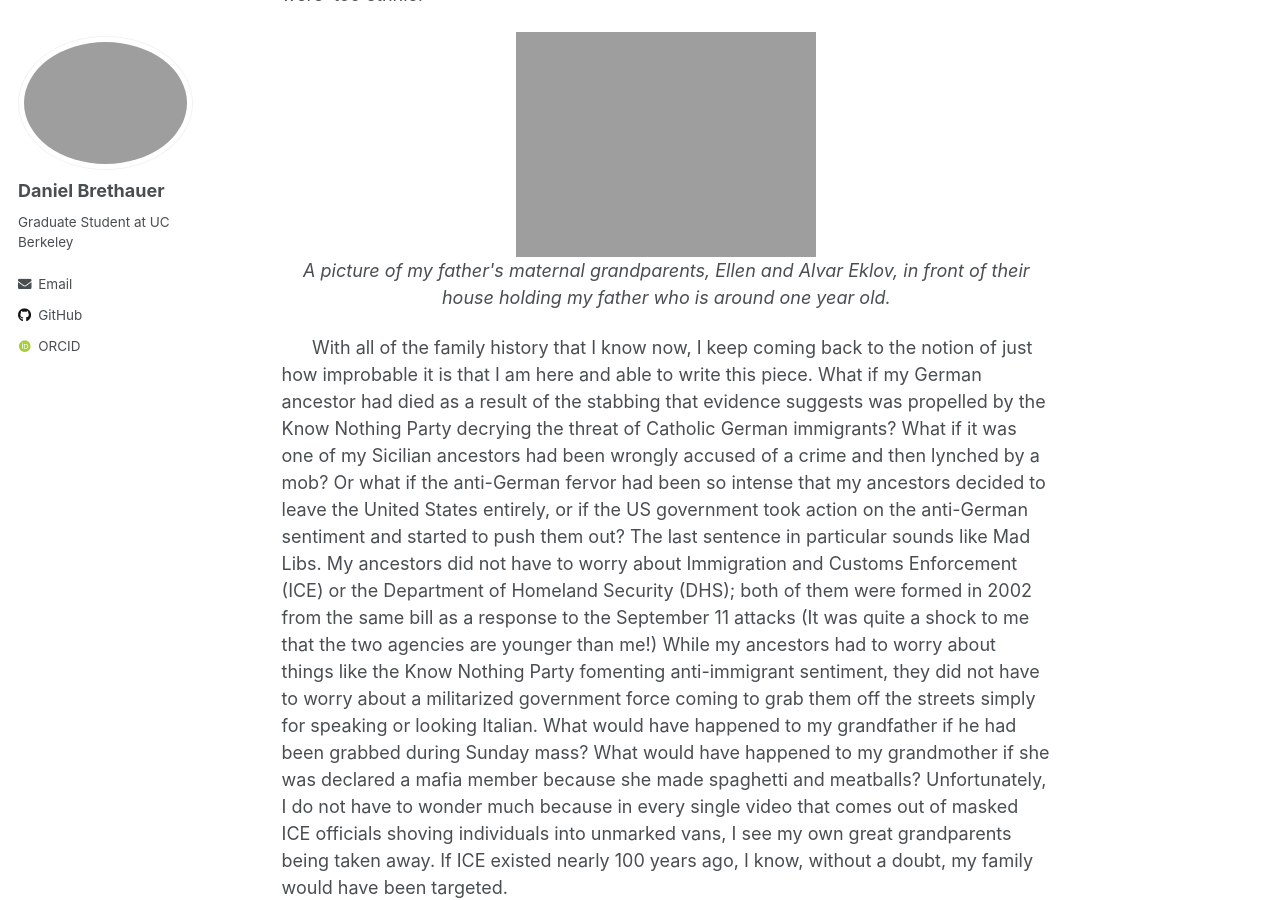
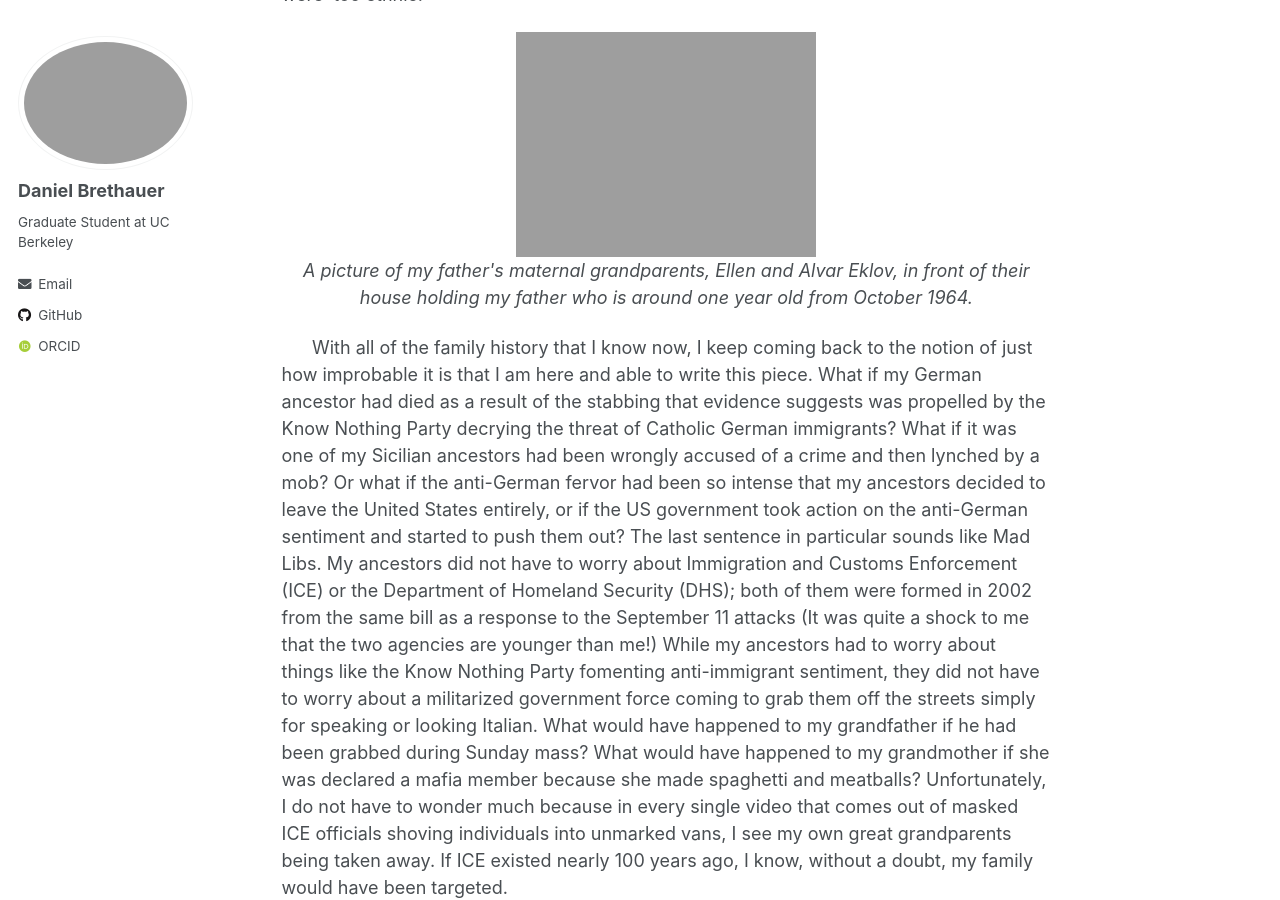
Before and after one commit to dbrethauer/dbrethauer.github.io, a Jekyll site: the page built from _pages/familyhistory.md, in a window 1280 px wide and 900 px high, scrolled down 5288 px. Built offline with Jekyll 4.4.1, drawn with Linux system fonts in a browser that asks for light colours; some web fonts are replaced.

Commit message:
Update familyhistory.md

```diff
--- a/_pages/familyhistory.md
+++ b/_pages/familyhistory.md
@@ -41,7 +41,7 @@ title: "Family History"
 &nbsp;&nbsp;&nbsp;&nbsp;&nbsp;&nbsp;Even without intense, specifically anti-Finnish political messaging, my paternal grandmother and her family were not unaffected by the pervasive fog of anti-immigrant sentiment that cloaked the country. Growing up, my paternal grandmother was raised in a household where any sign that you had been born elsewhere was faux pas. She was only taught English, losing the native language of her ancestors and her parents. The anti-immigrant sentiment was so internalized that my paternal grandmother supposedly had to forge her parent’s signature when bringing home her report card, not because she wanted to hide her grades but because her mother refused to sign fearing her signature and name were ‘too ethnic.’
 <p align="center">
 <img src="../images/research/Alvar+Ellen_Eklov.jpg" alt="A picture of my father's maternal grandaprents, Ellen and Alvar Eklov, in front of their house holding my father who is around one year old" width="300"/><br>
-<i>A picture of my father's maternal grandparents, Ellen and Alvar Eklov, in front of their house holding my father who is around one year old.</i>
+<i>A picture of my father's maternal grandparents, Ellen and Alvar Eklov, in front of their house holding my father who is around one year old from October 1964.</i>
 </p>
 
 
```
